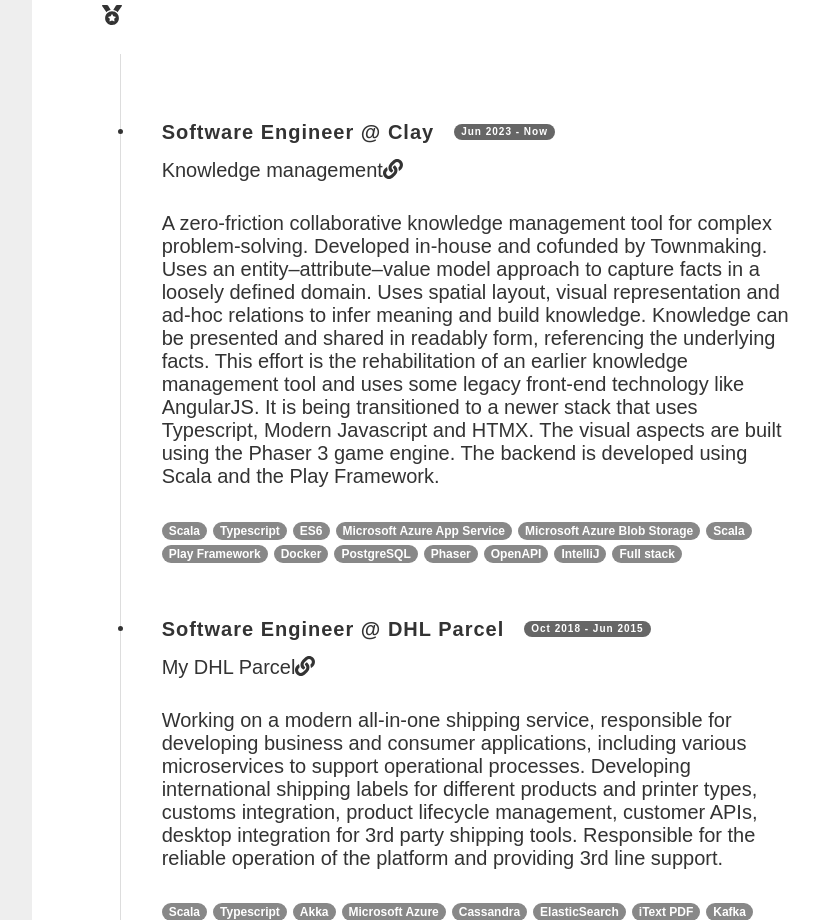
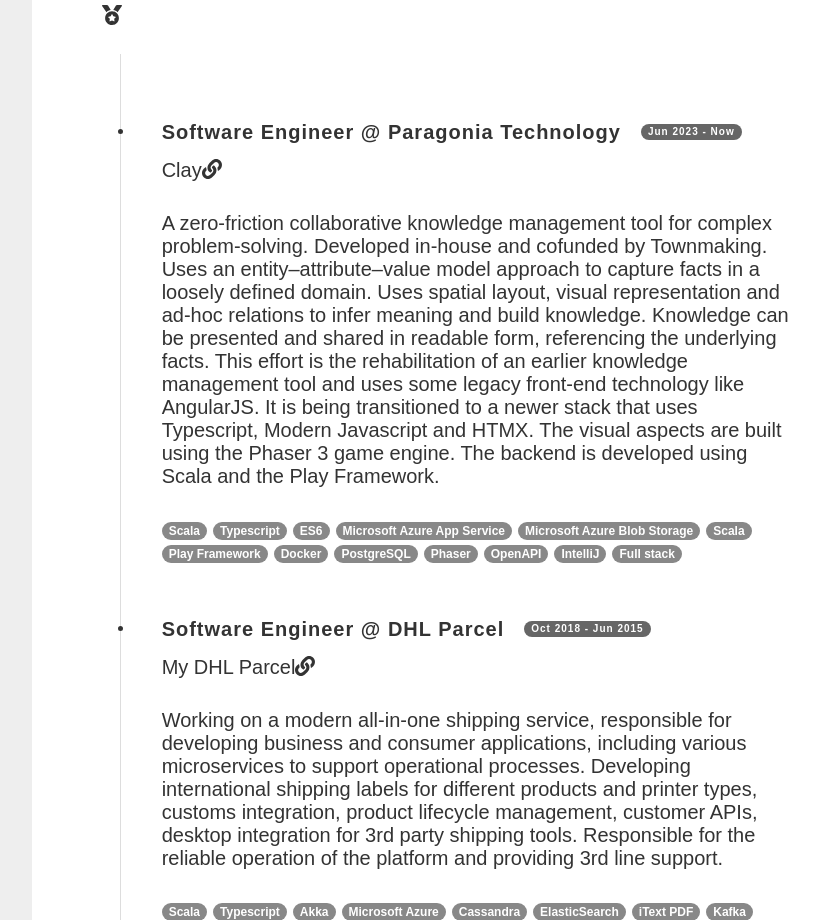
Before and after one commit to Paragonia/paragonia-technology-site, a Gatsby site: page / in a window 1280 px wide. Shown: the part 880-1800 px from the top of the page, without its empty margins (395-1214 px from the left). Built offline with nearby package versions, Linux system fonts and the light colour scheme; Gatsby itself is replaced by a stand-in of ours.

Commit message:
Clay fixes

```diff
--- a/src/content/experience/2023-06-clay.md
+++ b/src/content/experience/2023-06-clay.md
@@ -1,7 +1,7 @@
 ---
 position: "Software Engineer"
-company: "Clay"
-title: "Knowledge management"
+company: "Paragonia Technology"
+title: "Clay"
 url: "https://clay.work"
 start: "Jun 2023"
 end: "Now"
@@ -30,7 +30,7 @@ keywords: {
 }
 ---
 
-A zero-friction collaborative knowledge management tool for complex problem-solving. Developed in-house and cofunded by Townmaking. Uses an entity–attribute–value model approach to capture facts in a loosely defined domain. Uses spatial layout, visual representation and ad-hoc relations to infer meaning and build knowledge. Knowledge can be presented and shared in readably form, referencing the underlying facts.
+A zero-friction collaborative knowledge management tool for complex problem-solving. Developed in-house and cofunded by Townmaking. Uses an entity–attribute–value model approach to capture facts in a loosely defined domain. Uses spatial layout, visual representation and ad-hoc relations to infer meaning and build knowledge. Knowledge can be presented and shared in readable form, referencing the underlying facts.
 
 This effort is the rehabilitation of an earlier knowledge management tool and uses some legacy front-end technology like AngularJS. It is being transitioned to a newer stack that uses Typescript, Modern Javascript and HTMX. The visual aspects are built using the Phaser 3 game engine.
 
```
